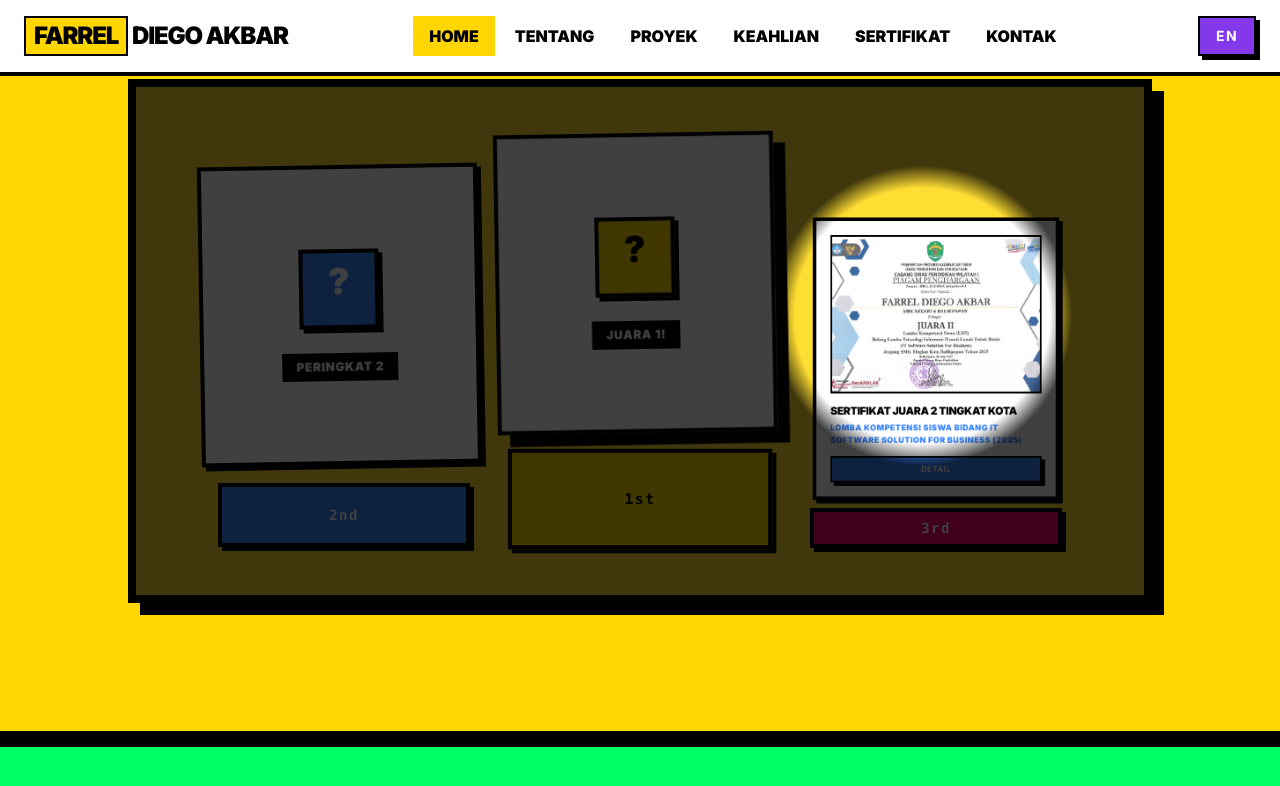
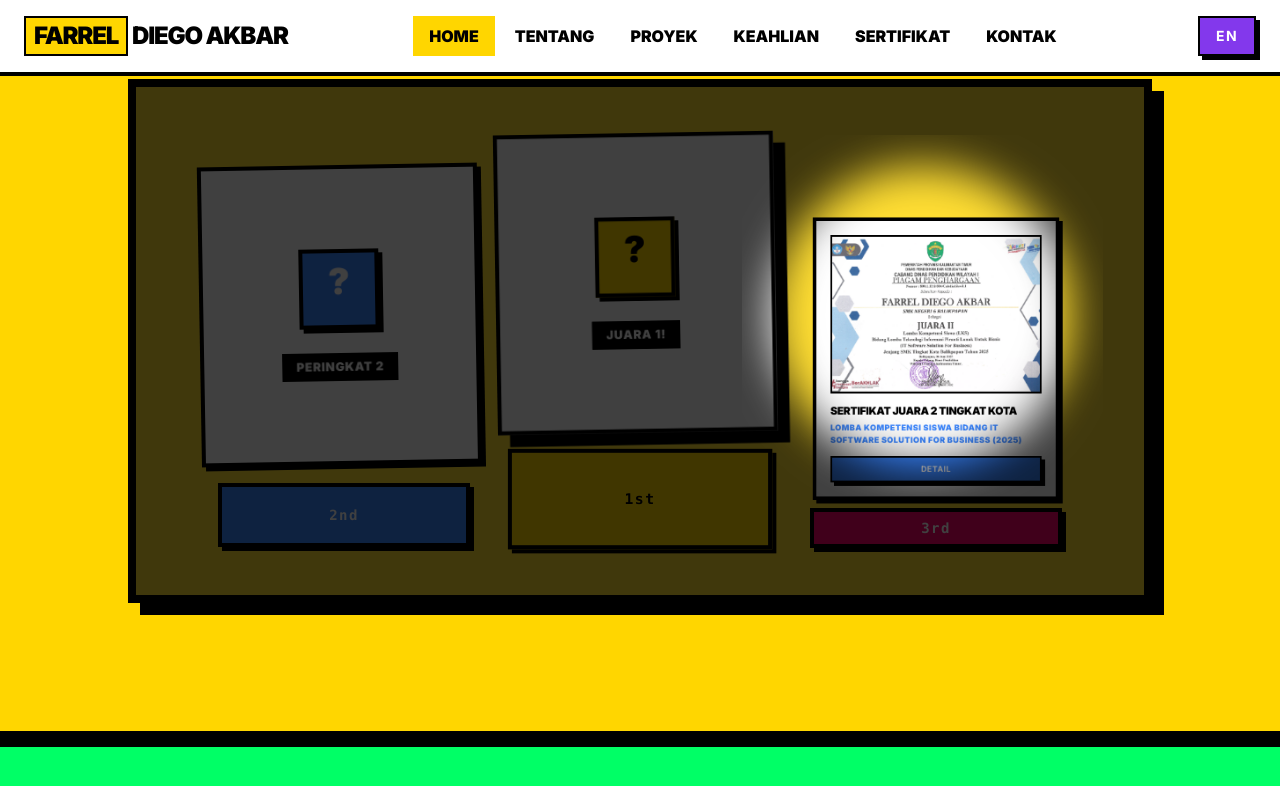
Before and after one commit to farrel-codenoob29/porto-farrel, a Next.js app: page / in a window 1280 px wide. Both pictures are taken after a click on the button "MULAI REVEAL". Shown: the part 3963-4749 px from the top of the page. Built offline with nearby package versions, Linux system fonts and the light colour scheme.

Commit message:
fix: light animation

```diff
--- a/app/page.tsx
+++ b/app/page.tsx
@@ -3366,15 +3366,37 @@ export default function Home() {
               const showCircularSpotlight = podiumRevealStage === "revealing" || podiumRevealStage === "reveal3" || podiumRevealStage === "reveal2" || podiumRevealStage === "reveal1";
 
               return showCircularSpotlight ? (
-                <div
-                  className={`absolute inset-0 z-20 pointer-events-none ${
-                    isSpotlightOverlayFaded ? "opacity-0" : "opacity-100"
-                  }`}
-                  style={{
-                    background: `radial-gradient(circle ${spotlightRadius} at ${circularSpotlightX} ${circularSpotlightY}, transparent 0%, transparent 85%, rgba(0, 0, 0, 0.75) 100%)`,
-                    transition: "background 700ms ease-in-out, opacity 1000ms ease-in-out",
-                  }}
-                />
+                <svg className="absolute inset-0 w-full h-full z-20 pointer-events-none">
+                  <defs>
+                    <filter id="spotlight-blur">
+                      <feGaussianBlur stdDeviation="22" />
+                    </filter>
+                    <mask id="spotlight-mask">
+                      {/* Everything white stays dark */}
+                      <rect width="100%" height="100%" fill="white" />
+                      {/* Black circle cuts transparent hole */}
+                      <circle
+                        cx={circularSpotlightX}
+                        cy={circularSpotlightY}
+                        r={spotlightRadius}
+                        fill="black"
+                        filter="url(#spotlight-blur)"
+                        style={{
+                          transition: "cx 700ms cubic-bezier(0.25, 1, 0.5, 1), cy 700ms cubic-bezier(0.25, 1, 0.5, 1), r 700ms cubic-bezier(0.25, 1, 0.5, 1)"
+                        }}
+                      />
+                    </mask>
+                  </defs>
+                  <rect
+                    width="100%"
+                    height="100%"
+                    fill="rgba(0, 0, 0, 0.75)"
+                    mask="url(#spotlight-mask)"
+                    className={`transition-opacity duration-1000 ${
+                      isSpotlightOverlayFaded ? "opacity-0" : "opacity-100"
+                    }`}
+                  />
+                </svg>
               ) : null;
             })()}
 
```
